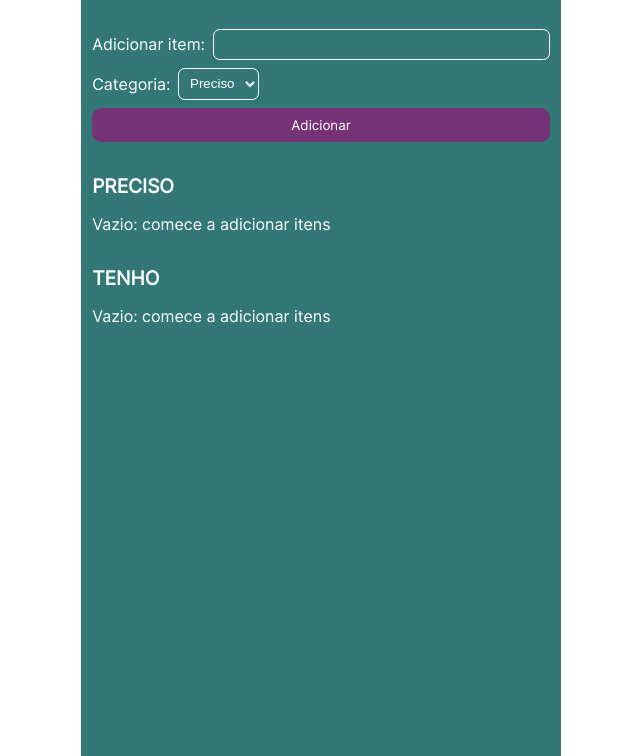
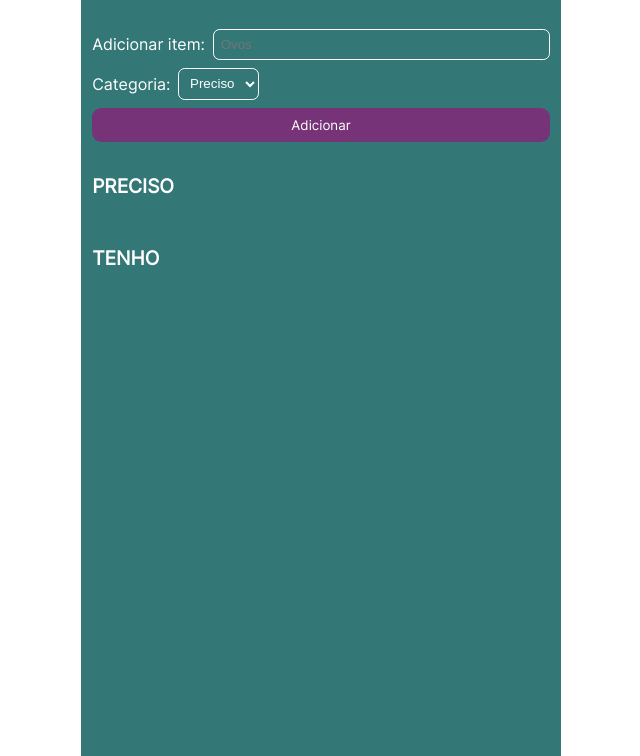
Before and after one commit to zolppy/grocery-list, a website: page index.html in a window 1280 px wide. Shown: the part 44-800 px from the top of the page, without its empty margins (319-959 px from the left). Drawn offline with nearby package versions, Linux system fonts and the light colour scheme.

Commit message:
feat: refactor: removido cdn de bootstrap icons, adicionado placeholder a campo de texto e adicionado classe hidden às seções, ao invés de p

```diff
--- a/index.html
+++ b/index.html
@@ -4,19 +4,14 @@
     <meta charset="UTF-8" />
     <meta name="viewport" content="width=device-width, initial-scale=1.0" />
     <meta
-        name="description"
-        content="Crie e gerencie sua lista de compras com facilidade e eficácia. Este projeto oferece uma
-        interface intuitiva e ajuda você a organizar suas compras de forma eficiente. Experimente agora!"
-    >
+      name="description"
+      content="Crie e gerencie sua lista de compras com facilidade e eficácia. Este projeto oferece uma interface intuitiva e ajuda você a organizar suas compras de forma eficiente. Experimente agora!"
+    />
     <title>Lista de Compras</title>
     <link
       rel="shortcut icon"
       href="dist/img/yin-yang.svg"
       type="image/x-icon"
-    />
-    <link
-      rel="stylesheet"
-      href="https://cdn.jsdelivr.net/npm/bootstrap-icons@1.11.3/font/bootstrap-icons.min.css"
     />
     <link rel="stylesheet" href="dist/css/style.min.css" />
     <script src="dist/js/script.min.js" defer></script>
@@ -27,7 +22,7 @@
       <section class="app__input-section">
         <div class="app__input-wrapper">
           <label for="app__add-item">Adicionar item:</label>
-          <input type="text" id="app__add-item" />
+          <input type="text" id="app__add-item" placeholder="Ovos" />
         </div>
         <div class="app__input-wrapper">
           <label for="app__item-category">Categoria:</label>
@@ -38,17 +33,13 @@
         </div>
         <button class="app__add-item-button">Adicionar</button>
       </section>
-      <section class="app__section" id="need-section">
+      <section class="app__section hidden" id="need-section">
         <h2 class="app__secondary-title bold uppercase">Preciso</h2>
-        <ul class="app__items">
-          <p>Vazio: comece a adicionar itens</p>
-        </ul>
+        <ul class="app__items"></ul>
       </section>
-      <section class="app__section" id="have-section">
+      <section class="app__section hidden" id="have-section">
         <h2 class="app__secondary-title bold uppercase">Tenho</h2>
-        <ul class="app__items">
-          <p>Vazio: comece a adicionar itens</p>
-        </ul>
+        <ul class="app__items"></ul>
       </section>
     </main>
   </body>
```
